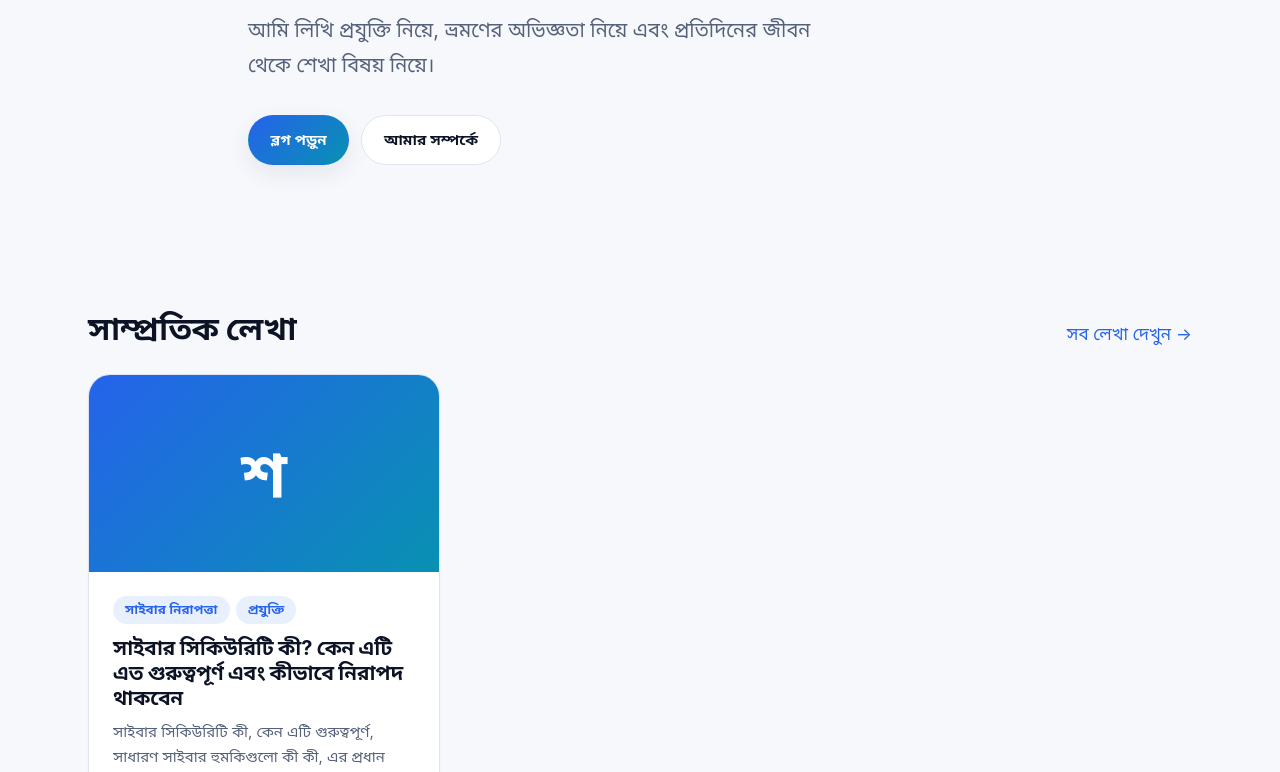
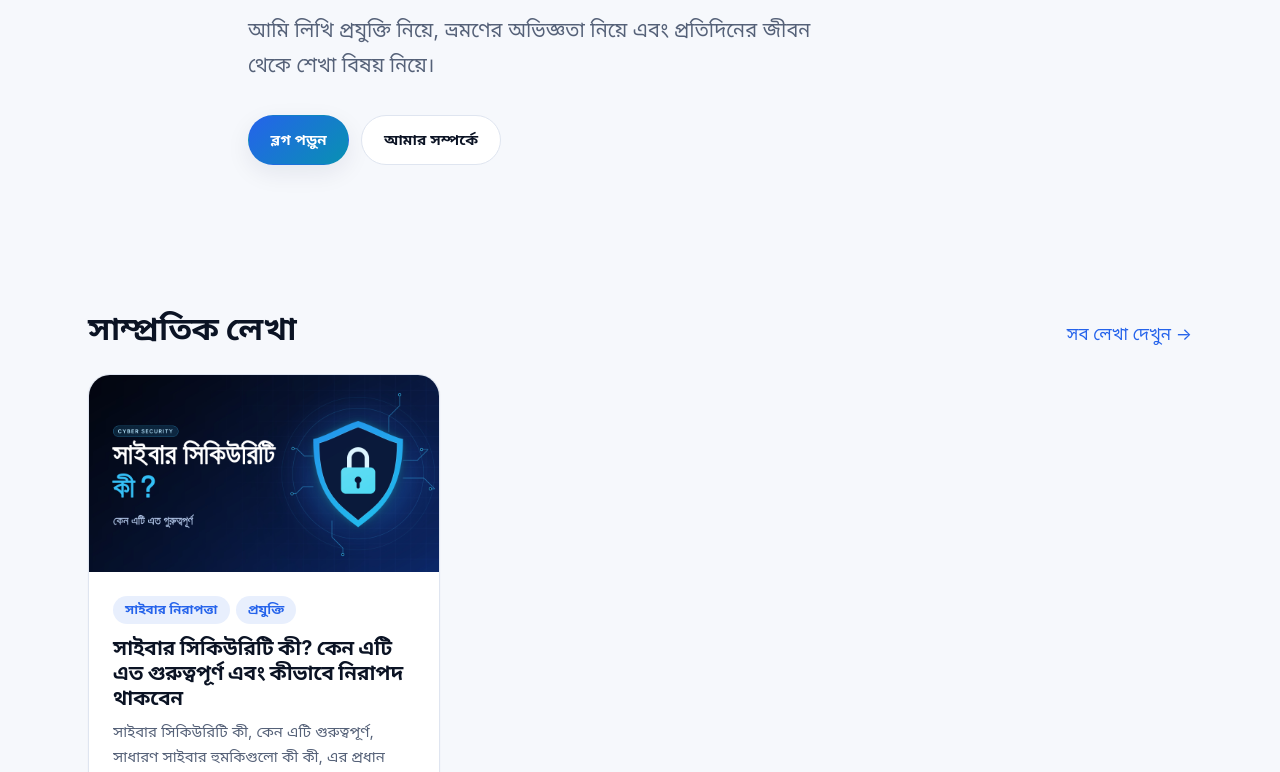
Before and after one commit to skalaminofficial/iamskalamin-blog, an Astro site: page /bn/ in a window 1280 px wide. Shown: the part 443-1215 px from the top of the page. Built offline with nearby package versions, Linux system fonts and the light colour scheme; Astro itself is replaced by a stand-in of ours.

Commit message:
Update what-is-cyber-security.md

```diff
--- a/src/content/blog/bn/what-is-cyber-security.md
+++ b/src/content/blog/bn/what-is-cyber-security.md
@@ -3,6 +3,7 @@ title: "সাইবার সিকিউরিটি কী? কেন এট
 description: "সাইবার সিকিউরিটি কী, কেন এটি গুরুত্বপূর্ণ, সাধারণ সাইবার হুমকিগুলো কী কী, এর প্রধান ক্ষেত্র এবং নিজের অনলাইন নিরাপত্তা নিশ্চিত করার কার্যকর উপায় জানুন।"
 pubDate: 2026-11-22
 tags: ["cybersecurity", "technology"]
+cover: "/images/what-is-cyber-security-bn.jpg"
 draft: false
 ---
 
```
